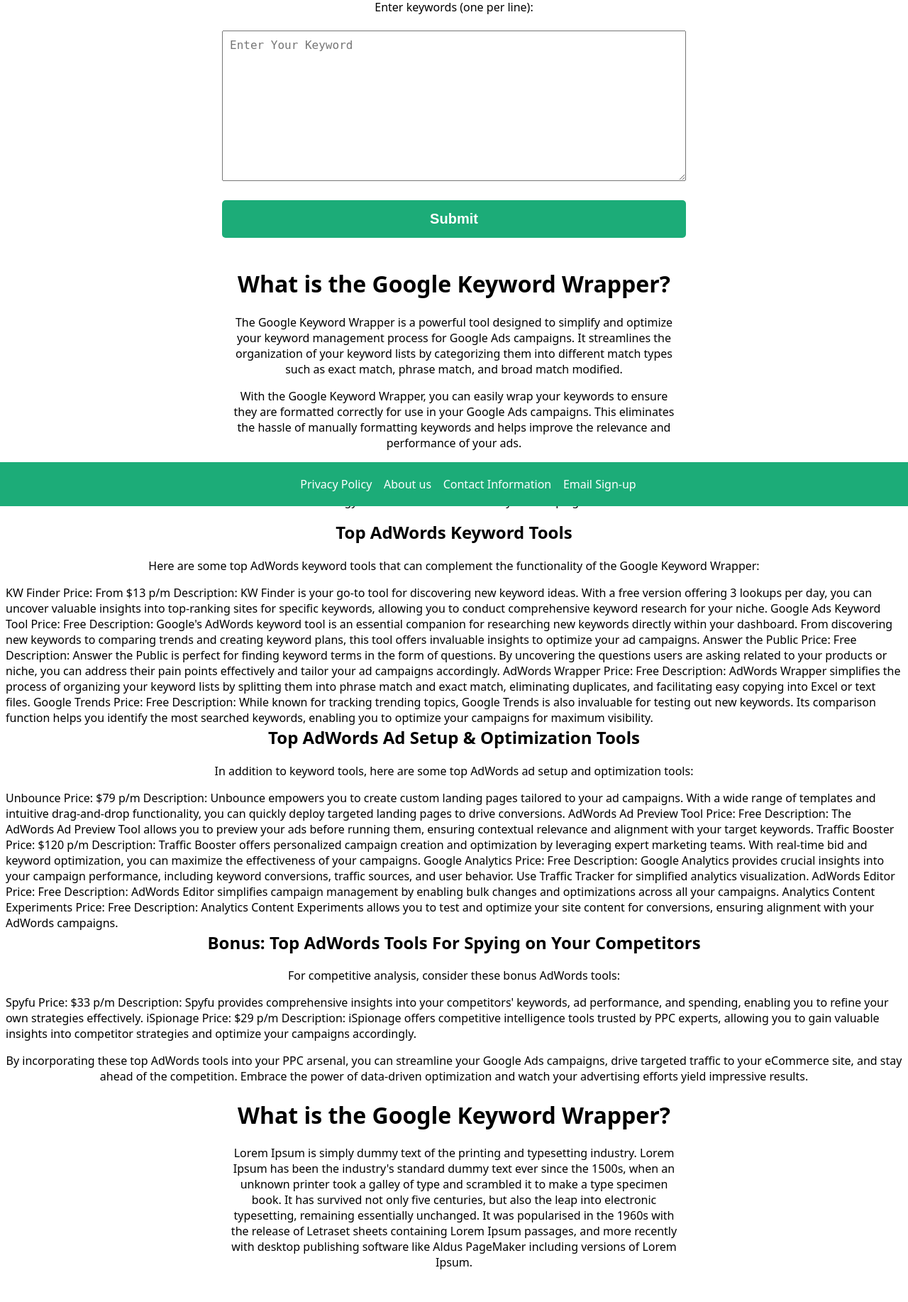
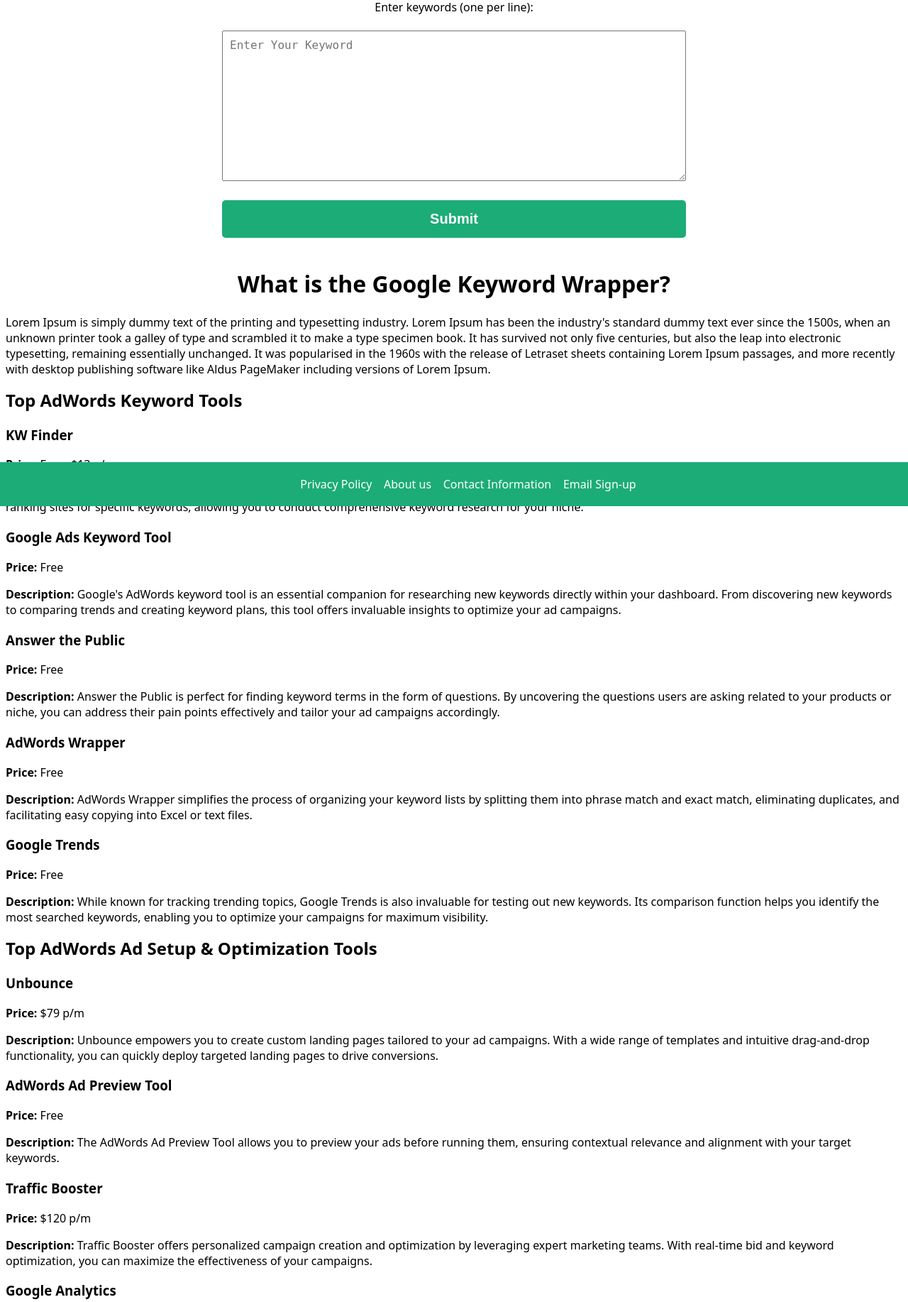
Before and after one commit to kousik98/Google-Keyword-Wrapper, a Flask app: page / in a window 1280 px wide. Shown: the part 87-1921 px from the top of the page at 71% size. Run offline with Flask 3, Linux system fonts and the light colour scheme.

Commit message:
Update index.html

```diff
--- a/templates/index.html
+++ b/templates/index.html
@@ -35,69 +35,114 @@
     </div>
 <br><br><br><br><br> -->
 
-<h1 style="text-align: center;">What is the Google Keyword Wrapper?</h1>
-<p style="text-align: center; width: 50%;margin-left: 25%;">The Google Keyword Wrapper is a powerful tool designed to simplify and optimize your keyword management process for Google Ads campaigns. It streamlines the organization of your keyword lists by categorizing them into different match types such as exact match, phrase match, and broad match modified.</p>
-<p style="text-align: center; width: 50%;margin-left: 25%;">With the Google Keyword Wrapper, you can easily wrap your keywords to ensure they are formatted correctly for use in your Google Ads campaigns. This eliminates the hassle of manually formatting keywords and helps improve the relevance and performance of your ads.</p>
-<p style="text-align: center; width: 50%;margin-left: 25%;">Whether you're a seasoned PPC marketer or just starting out with Google Ads, the Google Keyword Wrapper offers a user-friendly solution to optimize your keyword strategy and drive better results for your campaigns.</p>
-<h2 style="text-align: center;">Top AdWords Keyword Tools</h2>
-<p style="text-align: center;">Here are some top AdWords keyword tools that can complement the functionality of the Google Keyword Wrapper:</p>
-KW Finder
+<h1>What is the Google Keyword Wrapper?</h1>
+        <p>Lorem Ipsum is simply dummy text of the printing and typesetting industry. Lorem Ipsum has been the industry's
+            standard dummy text ever since the 1500s, when an unknown printer took a galley of type and scrambled it to
+            make a type specimen book. It has survived not only five centuries, but also the leap into electronic
+            typesetting, remaining essentially unchanged. It was popularised in the 1960s with the release of Letraset
+            sheets containing Lorem Ipsum passages, and more recently with desktop publishing software like Aldus
+            PageMaker including versions of Lorem Ipsum.</p>
 
-Price: From $13 p/m
-Description: KW Finder is your go-to tool for discovering new keyword ideas. With a free version offering 3 lookups per day, you can uncover valuable insights into top-ranking sites for specific keywords, allowing you to conduct comprehensive keyword research for your niche.
-Google Ads Keyword Tool
+        <div class="keyword-tools">
+            <h2>Top AdWords Keyword Tools</h2>
+            <ul>
+                <li>
+                    <h3>KW Finder</h3>
+                    <p><strong>Price:</strong> From $13 p/m</p>
+                    <p><strong>Description:</strong> KW Finder is your go-to tool for discovering new keyword ideas. With
+                        a free version offering 3 lookups per day, you can uncover valuable insights into top-ranking
+                        sites for specific keywords, allowing you to conduct comprehensive keyword research for your
+                        niche.</p>
+                </li>
+                <li>
+                    <h3>Google Ads Keyword Tool</h3>
+                    <p><strong>Price:</strong> Free</p>
+                    <p><strong>Description:</strong> Google's AdWords keyword tool is an essential companion for
+                        researching new keywords directly within your dashboard. From discovering new keywords to
+                        comparing trends and creating keyword plans, this tool offers invaluable insights to optimize
+                        your ad campaigns.</p>
+                </li>
+                <li>
+                    <h3>Answer the Public</h3>
+                    <p><strong>Price:</strong> Free</p>
+                    <p><strong>Description:</strong> Answer the Public is perfect for finding keyword terms in the form
+                        of questions. By uncovering the questions users are asking related to your products or niche,
+                        you can address their pain points effectively and tailor your ad campaigns accordingly.</p>
+                </li>
+                <li>
+                    <h3>AdWords Wrapper</h3>
+                    <p><strong>Price:</strong> Free</p>
+                    <p><strong>Description:</strong> AdWords Wrapper simplifies the process of organizing your keyword
+                        lists by splitting them into phrase match and exact match, eliminating duplicates, and
+                        facilitating easy copying into Excel or text files.</p>
+                </li>
+                <li>
+                    <h3>Google Trends</h3>
+                    <p><strong>Price:</strong> Free</p>
+                    <p><strong>Description:</strong> While known for tracking trending topics, Google Trends is also
+                        invaluable for testing out new keywords. Its comparison function helps you identify the most
+                        searched keywords, enabling you to optimize your campaigns for maximum visibility.</p>
+                </li>
+            </ul>
+        </div>
 
-Price: Free
-Description: Google's AdWords keyword tool is an essential companion for researching new keywords directly within your dashboard. From discovering new keywords to comparing trends and creating keyword plans, this tool offers invaluable insights to optimize your ad campaigns.
-Answer the Public
+        <div class="keyword-tools">
+            <h2>Top AdWords Ad Setup & Optimization Tools</h2>
+            <ul>
+                <li>
+                    <h3>Unbounce</h3>
+                    <p><strong>Price:</strong> $79 p/m</p>
+                    <p><strong>Description:</strong> Unbounce empowers you to create custom landing pages tailored to
+                        your ad campaigns. With a wide range of templates and intuitive drag-and-drop functionality, you
+                        can quickly deploy targeted landing pages to drive conversions.</p>
+                </li>
+                <li>
+                    <h3>AdWords Ad Preview Tool</h3>
+                    <p><strong>Price:</strong> Free</p>
+                    <p><strong>Description:</strong> The AdWords Ad Preview Tool allows you to preview your ads before
+                        running them, ensuring contextual relevance and alignment with your target keywords.</p>
+                </li>
+                <li>
+                    <h3>Traffic Booster</h3>
+                    <p><strong>Price:</strong> $120 p/m</p>
+                    <p><strong>Description:</strong> Traffic Booster offers personalized campaign creation and
+                        optimization by leveraging expert marketing teams. With real-time bid and keyword optimization,
+                        you can maximize the effectiveness of your campaigns.</p>
+                </li>
+                <li>
+                    <h3>Google Analytics</h3>
+                    <p><strong>Price:</strong> Free</p>
+                    <p><strong>Description:</strong> Google Analytics provides crucial insights into your campaign
+                        performance, including keyword conversions, traffic sources, and user behavior. Use Traffic
+                        Tracker for simplified analytics visualization.</p>
+                </li>
+                <li>
+                    <h3>AdWords Editor</h3>
+                    <p><strong>Price:</strong> Free</p>
+                    <p><strong>Description:</strong> AdWords Editor simplifies campaign management by enabling bulk
+                        changes and optimizations across all your campaigns.</p>
+                </li>
+            </ul>
+        </div>
 
-Price: Free
-Description: Answer the Public is perfect for finding keyword terms in the form of questions. By uncovering the questions users are asking related to your products or niche, you can address their pain points effectively and tailor your ad campaigns accordingly.
-AdWords Wrapper
-
-Price: Free
-Description: AdWords Wrapper simplifies the process of organizing your keyword lists by splitting them into phrase match and exact match, eliminating duplicates, and facilitating easy copying into Excel or text files.
-Google Trends
-
-Price: Free
-Description: While known for tracking trending topics, Google Trends is also invaluable for testing out new keywords. Its comparison function helps you identify the most searched keywords, enabling you to optimize your campaigns for maximum visibility.
-<h2 style="text-align: center;">Top AdWords Ad Setup & Optimization Tools</h2>
-<p style="text-align: center;">In addition to keyword tools, here are some top AdWords ad setup and optimization tools:</p>
-Unbounce
-
-Price: $79 p/m
-Description: Unbounce empowers you to create custom landing pages tailored to your ad campaigns. With a wide range of templates and intuitive drag-and-drop functionality, you can quickly deploy targeted landing pages to drive conversions.
-AdWords Ad Preview Tool
-
-Price: Free
-Description: The AdWords Ad Preview Tool allows you to preview your ads before running them, ensuring contextual relevance and alignment with your target keywords.
-Traffic Booster
-
-Price: $120 p/m
-Description: Traffic Booster offers personalized campaign creation and optimization by leveraging expert marketing teams. With real-time bid and keyword optimization, you can maximize the effectiveness of your campaigns.
-Google Analytics
-
-Price: Free
-Description: Google Analytics provides crucial insights into your campaign performance, including keyword conversions, traffic sources, and user behavior. Use Traffic Tracker for simplified analytics visualization.
-AdWords Editor
-
-Price: Free
-Description: AdWords Editor simplifies campaign management by enabling bulk changes and optimizations across all your campaigns.
-Analytics Content Experiments
-
-Price: Free
-Description: Analytics Content Experiments allows you to test and optimize your site content for conversions, ensuring alignment with your AdWords campaigns.
-<h2 style="text-align: center;">Bonus: Top AdWords Tools For Spying on Your Competitors</h2>
-<p style="text-align: center;">For competitive analysis, consider these bonus AdWords tools:</p>
-Spyfu
-
-Price: $33 p/m
-Description: Spyfu provides comprehensive insights into your competitors' keywords, ad performance, and spending, enabling you to refine your own strategies effectively.
-iSpionage
-
-Price: $29 p/m
-Description: iSpionage offers competitive intelligence tools trusted by PPC experts, allowing you to gain valuable insights into competitor strategies and optimize your campaigns accordingly.
-<p style="text-align: center;">By incorporating these top AdWords tools into your PPC arsenal, you can streamline your Google Ads campaigns, drive targeted traffic to your eCommerce site, and stay ahead of the competition. Embrace the power of data-driven optimization and watch your advertising efforts yield impressive results.</p>
+        <div class="keyword-tools">
+            <h2>Bonus: Top AdWords Tools For Spying on Your Competitors</h2>
+            <ul>
+                <li>
+                    <h3>Spyfu</h3>
+                    <p><strong>Price:</strong> $33 p/m</p>
+                    <p><strong>Description:</strong> Spyfu provides comprehensive insights into your competitors'
+                        keywords, ad performance, and spending, enabling you to refine your own strategies effectively.
+                    </p>
+                </li>
+                <li>
+                    <h3>iSpionage</h3>
+                    <p><strong>Price:</strong> $29 p/m</p>
+                    <p><strong>Description:</strong> iSpionage offers competitive intelligence tools trusted by PPC
+                        experts, allowing you to gain valuable insights into competitor strategies and optimize your
+                        campaigns accordingly.</p>
+                </li>
+            </ul>
 
 
 
```
